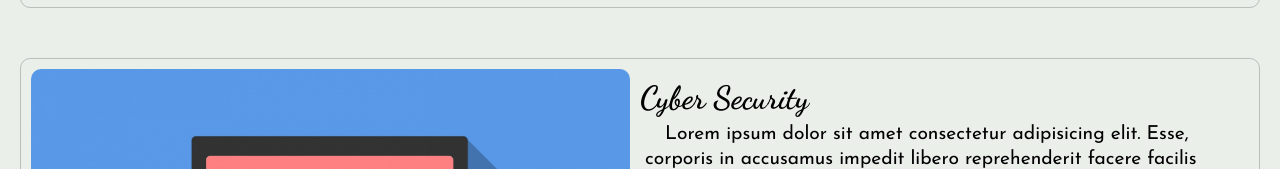
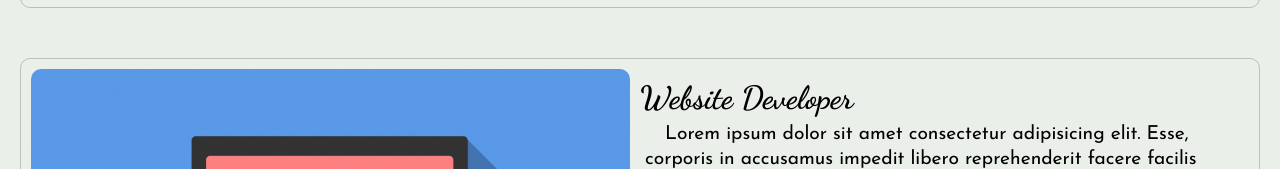
Before and after one commit to ceyhunturkmen/BLOG_WEBSITE, a plain HTML site: page pages/about.html in a window 1280 px wide. Shown: the part 1024-1193 px from the top of the page. Drawn offline with Linux system fonts and the light colour scheme.

Commit message:
Update about.html

```diff
--- a/pages/about.html
+++ b/pages/about.html
@@ -64,7 +64,7 @@
 
         <div class="wrapper target">
             <div class="text">
-                <h1>Cyber Security</h1>
+                <h1>Website Developer</h1>
                 <p>
                     Lorem ipsum dolor sit amet consectetur adipisicing elit. Esse, corporis in accusamus impedit libero reprehenderit facere facilis odit blanditiis recusandae quae tempora distinctio vero reiciendis est, alias debitis molestias pariatur?
                 </p>
```
